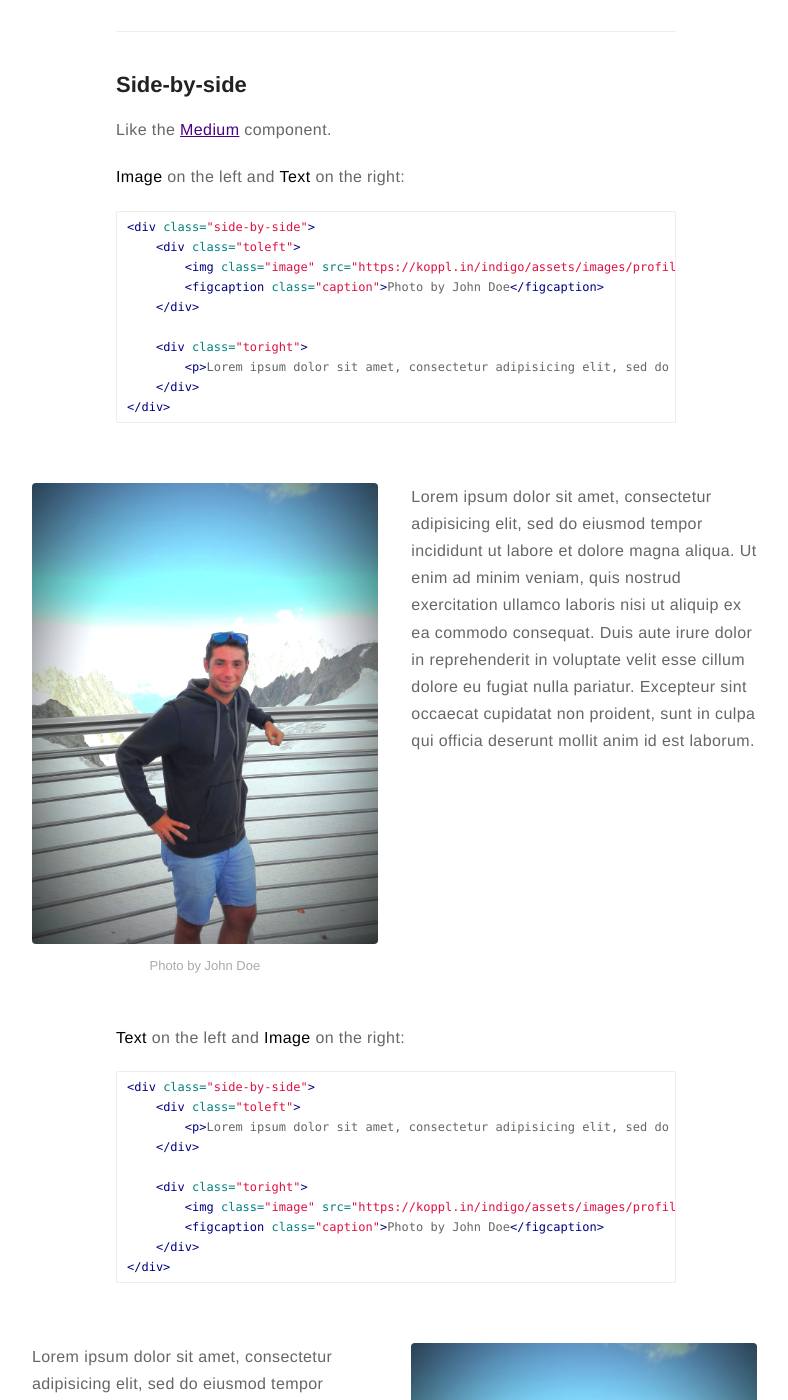
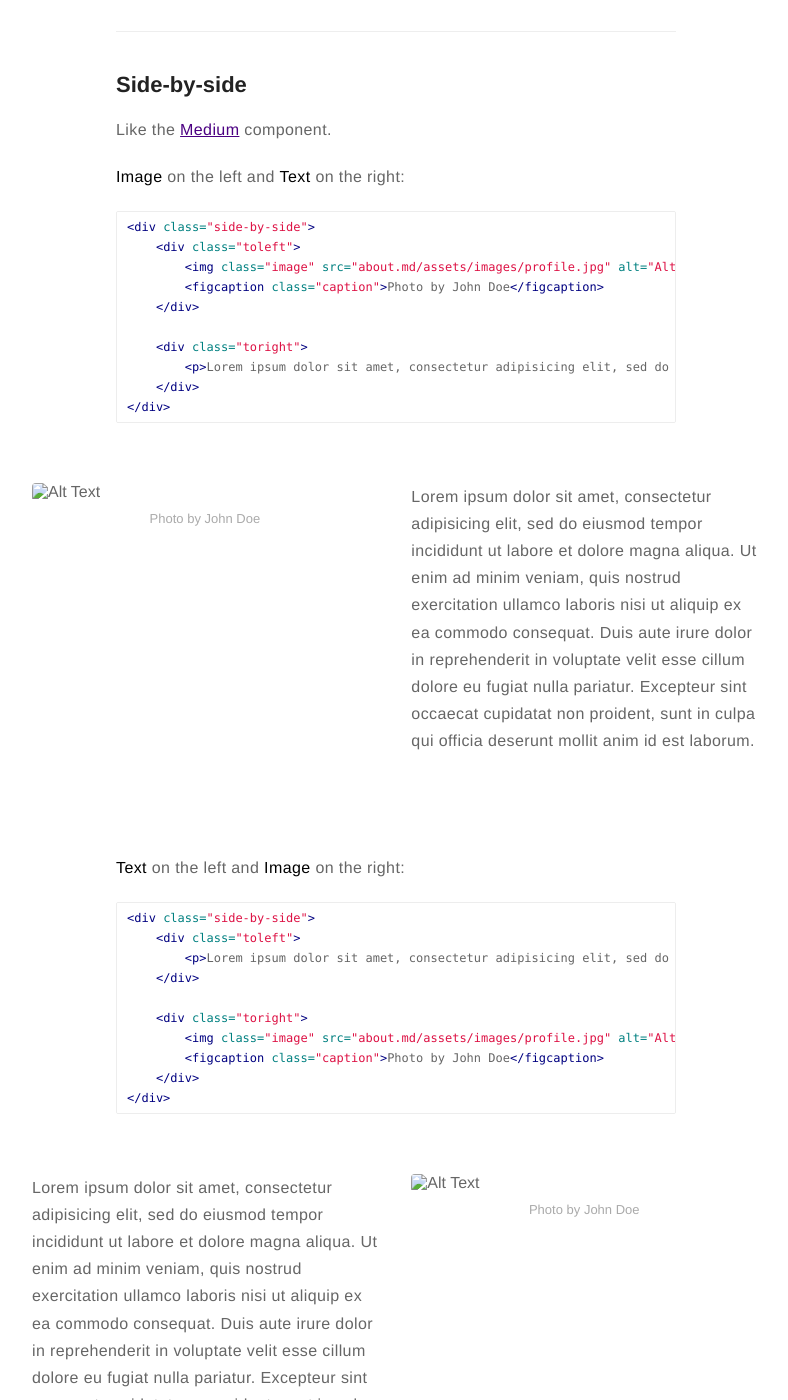
Before and after one commit to fracuci/fracuci.github.io, a Jekyll site: the page built from _posts/2015-02-24-markdown-extra-components.markdown, in a window 1280 px wide and 1400 px high, scrolled down 1068 px. Shown: the whole window, without its empty margins (244-1032 px from the left). Built offline with Jekyll 4.4.1, drawn with Linux system fonts in a browser that asks for light colours; comment, search, counter and statistics services are not loaded.

Commit message:
Update _config.yml

```diff
--- a/_config.yml
+++ b/_config.yml
@@ -16,7 +16,7 @@ resume: false
 resume-external: true
 resume-url: https://google.com/
 
-url: https://koppl.in/indigo
+url: about.md
 # your url: http://USERNAME.github.io
 
 permalink: /:title/
```
